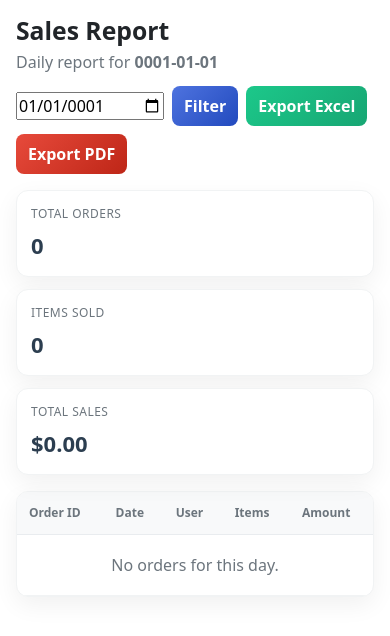
After one commit to akashkus121/Stationary, an ASP.NET Core app: template Stationary/Views/Admin/Reports.cshtml in a window 390 px wide. The commit adds this page. Shown: the top 636 px of the page. Run offline with ASP.NET Core 8, Linux system fonts and the light colour scheme; the template is opened without the code that fills it, so the values that code supplies are empty.

Commit message:
Feature(Admin Reports): Daily sales report with filter, Excel and PDF export; modern responsive UI; Reports link from Products

```diff
--- a/Stationary/Views/Admin/Products.cshtml
+++ b/Stationary/Views/Admin/Products.cshtml
@@ -19,6 +19,10 @@
             <a href="@Url.Action("Create", "Admin")" class="btn-primary">
                 <i class="fas fa-plus"></i>
                 Add New Product
+            </a>
+            <a href="@Url.Action("Reports", "Admin")" class="btn-primary" style="margin-left:8px; background: linear-gradient(135deg, #4e73df, #224abe);">
+                <i class="fas fa-chart-line"></i>
+                Reports
             </a>
         </div>
 
--- /dev/null
+++ b/Stationary/Views/Admin/Reports.cshtml
@@ -0,0 +1,71 @@
+@model Stationary.Models.SalesReportViewModel
+@{
+    ViewData["Title"] = "Sales Report";
+}
+<link rel="stylesheet" href="~/css/reports.css" />
+<div class="report-container">
+    <div class="report-header">
+        <div class="title-group">
+            <h2>Sales Report</h2>
+            <p class="subtitle">Daily report for <strong>@Model.SelectedDate.ToString("yyyy-MM-dd")</strong></p>
+        </div>
+        <div class="actions">
+            <form method="get" asp-action="Reports" asp-controller="Admin" class="date-form">
+                <input type="date" name="date" value="@Model.SelectedDate.ToString("yyyy-MM-dd")" />
+                <button type="submit" class="btn btn-primary">Filter</button>
+            </form>
+            <a class="btn btn-secondary" href="@Url.Action("ReportsExcel","Admin", new { date = Model.SelectedDate.ToString("yyyy-MM-dd") })">Export Excel</a>
+            <a class="btn btn-danger" href="@Url.Action("ReportsPdf","Admin", new { date = Model.SelectedDate.ToString("yyyy-MM-dd") })">Export PDF</a>
+        </div>
+    </div>
+
+    <div class="summary-cards">
+        <div class="card">
+            <div class="card-title">Total Orders</div>
+            <div class="card-value">@Model.TotalOrders</div>
+        </div>
+        <div class="card">
+            <div class="card-title">Items Sold</div>
+            <div class="card-value">@Model.TotalItemsSold</div>
+        </div>
+        <div class="card">
+            <div class="card-title">Total Sales</div>
+            <div class="card-value">$@Model.TotalSalesAmount.ToString("0.00")</div>
+        </div>
+    </div>
+
+    <div class="table-wrapper">
+        <table class="report-table">
+            <thead>
+                <tr>
+                    <th>Order ID</th>
+                    <th>Date</th>
+                    <th>User</th>
+                    <th>Items</th>
+                    <th>Amount</th>
+                </tr>
+            </thead>
+            <tbody>
+                @if (Model.Rows != null && Model.Rows.Any())
+                {
+                    foreach (var r in Model.Rows)
+                    {
+                        <tr>
+                            <td>#@r.OrderId</td>
+                            <td>@r.OrderDate.ToString("yyyy-MM-dd HH:mm")</td>
+                            <td>@r.Username</td>
+                            <td>@r.Items</td>
+                            <td>$@r.Amount.ToString("0.00")</td>
+                        </tr>
+                    }
+                }
+                else
+                {
+                    <tr>
+                        <td colspan="5" class="empty">No orders for this day.</td>
+                    </tr>
+                }
+            </tbody>
+        </table>
+    </div>
+</div>
--- /dev/null
+++ b/Stationary/wwwroot/css/reports.css
@@ -0,0 +1,48 @@
+/* Sales Report Styles */
+.report-container {
+  max-width: 1100px;
+  margin: 0 auto;
+  padding: 16px;
+}
+
+.report-header {
+  display: flex;
+  flex-wrap: wrap;
+  align-items: center;
+  justify-content: space-between;
+  gap: 12px;
+  margin-bottom: 16px;
+}
+
+.title-group h2 {
+  margin: 0;
+  font-weight: 700;
+}
+
+.subtitle { color: #6c757d; margin: 4px 0 0 0; }
+
+.actions { display: flex; align-items: center; gap: 8px; }
+
+.date-form { display: flex; align-items: center; gap: 8px; }
+
+.btn { display: inline-flex; align-items: center; padding: 8px 12px; border-radius: 8px; text-decoration: none; border: none; cursor: pointer; font-weight: 600; }
+.btn-primary { background: linear-gradient(135deg, #4e73df, #224abe); color: #fff; }
+.btn-secondary { background: linear-gradient(135deg, #1cc88a, #17a673); color: #fff; }
+.btn-danger { background: linear-gradient(135deg, #e74a3b, #be2617); color: #fff; }
+
+.summary-cards { display: grid; grid-template-columns: repeat(3, 1fr); gap: 12px; margin-bottom: 16px; }
+.card { background: #fff; border-radius: 12px; padding: 14px; box-shadow: 0 8px 24px rgba(0,0,0,0.06); border: 1px solid #f1f3f4; }
+.card-title { color: #6c757d; font-size: 12px; text-transform: uppercase; letter-spacing: .04em; margin-bottom: 6px; }
+.card-value { font-size: 22px; font-weight: 800; color: #2c3e50; }
+
+.table-wrapper { background: #fff; border-radius: 12px; box-shadow: 0 8px 24px rgba(0,0,0,0.06); border: 1px solid #f1f3f4; overflow-x: auto; }
+.report-table { width: 100%; border-collapse: collapse; }
+.report-table thead th { text-align: left; font-size: 12px; color: #6c757d; padding: 12px; background: #f8f9fa; border-bottom: 1px solid #e9ecef; }
+.report-table tbody td { padding: 12px; border-bottom: 1px solid #f1f3f4; }
+.report-table tbody tr:hover { background: #fafbfc; }
+.report-table .empty { text-align: center; color: #6c757d; padding: 18px; }
+
+@media (max-width: 768px) {
+  .summary-cards { grid-template-columns: 1fr; }
+  .actions { width: 100%; flex-wrap: wrap; }
+}
```
Also changed, not shown: Stationary/Controllers/AdminController.cs (+180 -1 lines), Stationary/Models/SalesReportViewModel.cs (added, +24 -0 lines), Stationary/Stationary.csproj.
